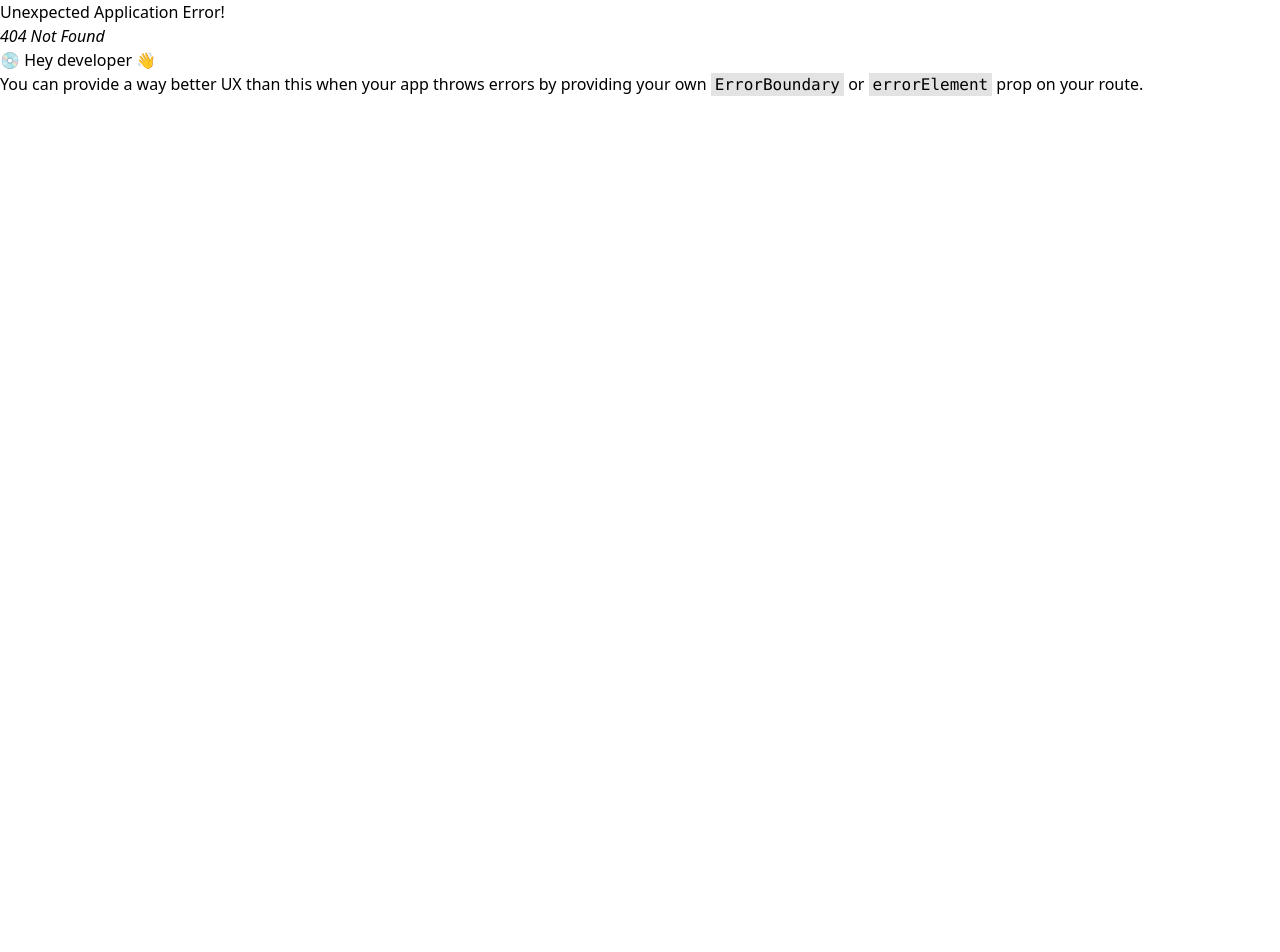
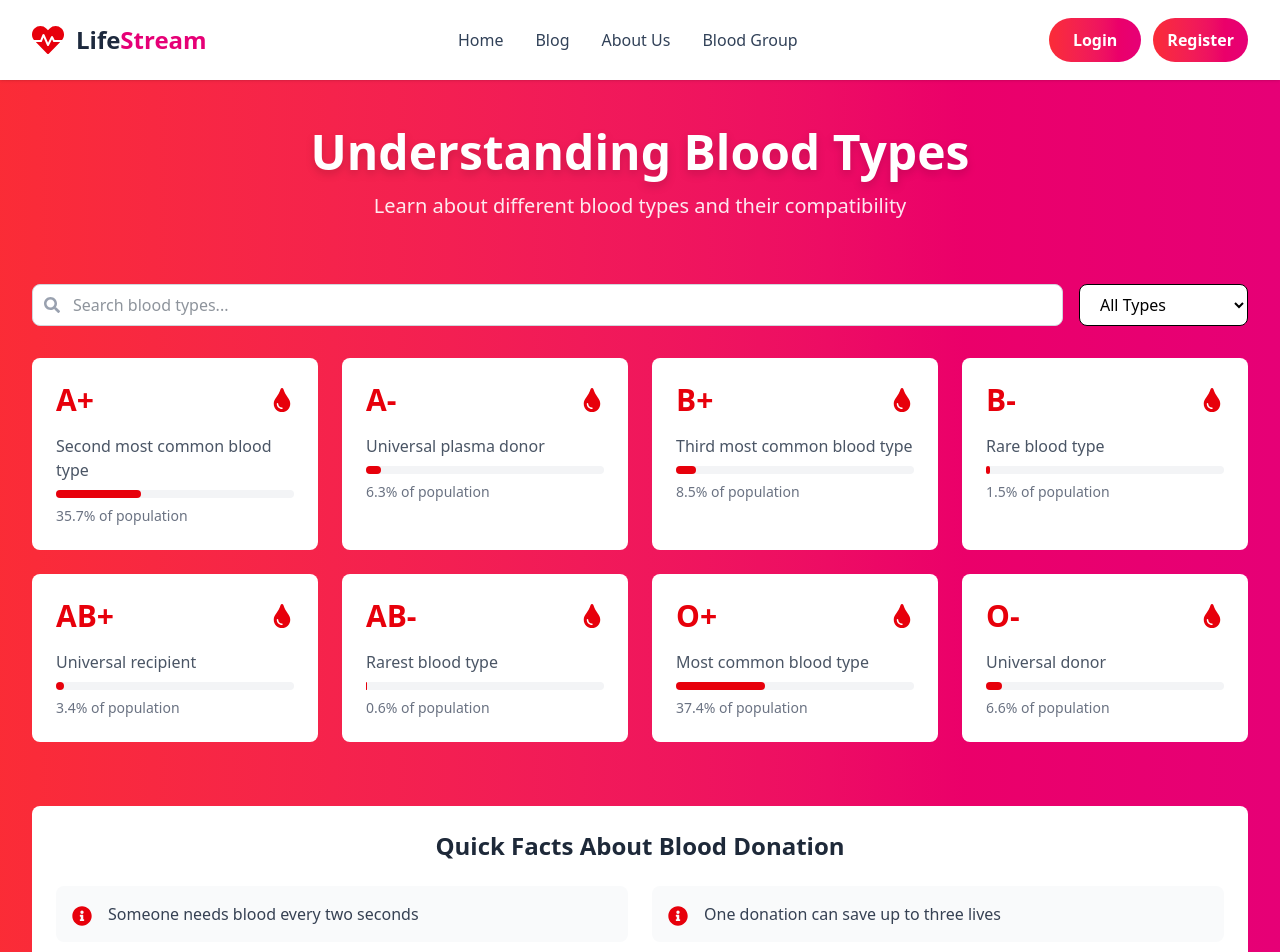
Before and after one commit to DungTranTien-dev/BloodSystemFE, a React (Vite) app: page /bloodtype in a window 1280 px wide. Before the commit this address had no page. Shown: the top 952 px of the page. Before the commit the page ends 800 px from the top, so only its background shows below. Built offline with nearby package versions, Linux system fonts and the light colour scheme.

Commit message:
BloodT-Type-Page

```diff
--- a/src/components/ui/Header.jsx
+++ b/src/components/ui/Header.jsx
@@ -1,7 +1,6 @@
-import React, { useState, useEffect, useRef } from 'react';
+import React from 'react';
 import { useNavigate } from 'react-router-dom';
-import { FaHeartbeat } from 'react-icons/fa';
-import { FaChevronDown } from 'react-icons/fa6';
+import { FaHeartbeat } from 'react-icons/fa'; // Sử dụng icon khác cho logo
 
 const NavLink = ({ children, onClick }) => (
   <li
@@ -14,25 +13,12 @@ const NavLink = ({ children, onClick }) => (
 
 function Header() {
   const navigate = useNavigate();
-  const [showPopover, setShowPopover] = useState(false);
-  const popoverRef = useRef();
-
-  // Close popover when click outside
-  useEffect(() => {
-    const handleClickOutside = (event) => {
-      if (popoverRef.current && !popoverRef.current.contains(event.target)) {
-        setShowPopover(false);
-      }
-    };
-    document.addEventListener("mousedown", handleClickOutside);
-    return () => document.removeEventListener("mousedown", handleClickOutside);
-  }, []);
 
   return (
     <header className="sticky top-0 z-50 w-full bg-white/80 backdrop-blur-md shadow-sm">
       <div className="max-w-7xl mx-auto px-4 sm:px-6 lg:px-8">
         <div className="flex items-center justify-between h-20">
-          {/* Logo */}
+          {/* Logo Section */}
           <div
             className="flex items-center cursor-pointer"
             onClick={() => navigate("/")}
@@ -43,49 +29,17 @@ function Header() {
             </span>
           </div>
 
-          {/* Navigation */}
+          {/* Desktop Navigation */}
           <nav className="hidden md:flex">
-            <ul className="flex items-center space-x-8 font-semibold text-base">
+            <ul className="flex items-center space-x-8 bold">
               <NavLink onClick={() => navigate("/")}>Home</NavLink>
-
-              {/* Popover News */}
-              <li className="relative" ref={popoverRef}>
-                <div
-                  onClick={() => setShowPopover(!showPopover)}
-                  className="flex items-center text-slate-700 hover:text-red-600 transition-colors duration-300 cursor-pointer"
-                >
-                  News <FaChevronDown className="ml-1 text-sm" />
-                </div>
-
-                {showPopover && (
-                  <div className="absolute top-full left-0 mt-3 w-40 bg-white border border-gray-200 rounded-lg shadow-lg z-50 animate-fade-in-down">
-                    <div
-                      className="px-4 py-2 hover:bg-gray-100 text-slate-700 cursor-pointer"
-                      onClick={() => {
-                        navigate("/news");
-                        setShowPopover(false);
-                      }}
-                    >
-                      News
-                    </div>
-                    <div
-                      className="px-4 py-2 hover:bg-gray-100 text-slate-700 cursor-pointer"
-                      onClick={() => {
-                        navigate("/blog");
-                        setShowPopover(false);
-                      }}
-                    >
-                      Blog
-                    </div>
-                  </div>
-                )}
-              </li>
-
+              <NavLink onClick={() => navigate("/blog")}>Blog</NavLink>
               <NavLink onClick={() => navigate("/about-us")}>About Us</NavLink>
-              <NavLink onClick={() => navigate("/find-blood")}>Find Blood</NavLink>
+              <NavLink onClick={() => navigate("/bloodtype")}>Blood Group</NavLink>
             </ul>
           </nav>
 
+          {/* === PHẦN THAY ĐỔI: THÊM NÚT REGISTER === */}
           {/* Auth Buttons */}
           <div className="flex items-center space-x-3">
             <button
@@ -101,10 +55,13 @@ function Header() {
               Register
             </button>
           </div>
+          {/* === KẾT THÚC PHẦN THAY ĐỔI === */}
+
+          {/* Mobile menu button can be added here if needed */}
         </div>
       </div>
     </header>
   );
 }
 
-export default Header;
+export  default Header;
--- /dev/null
+++ b/src/pages/blood/blood.jsx
@@ -0,0 +1,207 @@
+import React, { useState } from "react";
+import { FaHeart, FaTint, FaInfoCircle, FaHospital, FaSearch, FaFilter, FaPlay } from "react-icons/fa";
+
+const BloodTypePage = () => {
+  const [selectedType, setSelectedType] = useState(null);
+  const [searchTerm, setSearchTerm] = useState("");
+  const [filterType, setFilterType] = useState("all");
+
+  const bloodTypes = [
+    {
+      type: "A+",
+      description: "Second most common blood type",
+      percentage: "35.7%",
+      canDonateTo: ["A+", "AB+"],
+      canReceiveFrom: ["A+", "A-", "O+", "O-"]
+    },
+    {
+      type: "A-",
+      description: "Universal plasma donor",
+      percentage: "6.3%",
+      canDonateTo: ["A+", "A-", "AB+", "AB-"],
+      canReceiveFrom: ["A-", "O-"]
+    },
+    {
+      type: "B+",
+      description: "Third most common blood type",
+      percentage: "8.5%",
+      canDonateTo: ["B+", "AB+"],
+      canReceiveFrom: ["B+", "B-", "O+", "O-"]
+    },
+    {
+      type: "B-",
+      description: "Rare blood type",
+      percentage: "1.5%",
+      canDonateTo: ["B+", "B-", "AB+", "AB-"],
+      canReceiveFrom: ["B-", "O-"]
+    },
+    {
+      type: "AB+",
+      description: "Universal recipient",
+      percentage: "3.4%",
+      canDonateTo: ["AB+"],
+      canReceiveFrom: ["All Types"]
+    },
+    {
+      type: "AB-",
+      description: "Rarest blood type",
+      percentage: "0.6%",
+      canDonateTo: ["AB+", "AB-"],
+      canReceiveFrom: ["A-", "B-", "O-", "AB-"]
+    },
+    {
+      type: "O+",
+      description: "Most common blood type",
+      percentage: "37.4%",
+      canDonateTo: ["O+", "A+", "B+", "AB+"],
+      canReceiveFrom: ["O+", "O-"]
+    },
+    {
+      type: "O-",
+      description: "Universal donor",
+      percentage: "6.6%",
+      canDonateTo: ["All Types"],
+      canReceiveFrom: ["O-"]
+    }
+  ];
+
+  const facts = [
+    "Someone needs blood every two seconds",
+    "One donation can save up to three lives",
+    "Less than 38% of the population is eligible to donate blood",
+    "Blood cannot be manufactured – it can only come from donors"
+  ];
+
+  const filteredBloodTypes = bloodTypes.filter(blood => {
+    const matchesSearch = blood.type.toLowerCase().includes(searchTerm.toLowerCase()) ||
+                         blood.description.toLowerCase().includes(searchTerm.toLowerCase());
+    if (filterType === "all") return matchesSearch;
+    return matchesSearch && blood.type.includes(filterType);
+  });
+
+  return (
+    <div className="min-h-screen bg-gradient-to-r from-red-500 to-pink-600 py-12 px-4 sm:px-6 lg:px-8">
+      <div className="max-w-7xl mx-auto">
+        <div className="text-center mb-16">
+          <h1 className="text-4xl md:text-5xl font-bold text-white mb-4 drop-shadow-lg">
+            Understanding Blood Types
+          </h1>
+          <p className="text-xl text-white opacity-90">
+            Learn about different blood types and their compatibility
+          </p>
+        </div>
+
+        <div className="mb-8 flex flex-col md:flex-row gap-4">
+          <div className="relative flex-1">
+            <FaSearch className="absolute left-3 top-1/2 transform -translate-y-1/2 text-gray-400" />
+            <input
+              type="text"
+              placeholder="Search blood types..."
+              className="w-full pl-10 pr-4 py-2 rounded-lg border border-gray-300 bg-white text-gray-800 focus:outline-none focus:ring-2 focus:ring-red-500"
+              value={searchTerm}
+              onChange={(e) => setSearchTerm(e.target.value)}
+            />
+          </div>
+          <select
+            className="bg-white bg-white bold px-4 py-2 rounded-lg border focus:outline-none focus:ring-2 focus:ring-red-500"
+            value={filterType}
+            onChange={(e) => setFilterType(e.target.value)}
+          >
+            <option value="all">All Types</option>
+            <option value="+">Positive Types</option>
+            <option value="-">Negative Types</option>
+          </select>
+        </div>
+
+        <div className="grid grid-cols-1 md:grid-cols-2 lg:grid-cols-4 gap-6 mb-16">
+          {filteredBloodTypes.map((blood) => (
+            <div
+              key={blood.type}
+              className="bg-white rounded-lg p-6 transform transition-all duration-300 hover:scale-105 hover:shadow-xl cursor-pointer"
+              onClick={() => setSelectedType(blood)}
+            >
+              <div className="flex items-center justify-between mb-4">
+                <span className="text-3xl font-bold text-red-600">{blood.type}</span>
+                <FaTint className="text-2xl text-red-600" />
+              </div>
+              <p className="text-gray-600 mb-2">{blood.description}</p>
+              <div className="bg-gray-100 rounded-full h-2 mb-2">
+                <div
+                  className="bg-red-600 rounded-full h-2"
+                  style={{ width: blood.percentage }}
+                ></div>
+              </div>
+              <p className="text-sm text-gray-500">{blood.percentage} of population</p>
+            </div>
+          ))}
+        </div>
+
+        {selectedType && (
+          <div className="bg-white rounded-lg p-6 mb-16 animate-fade-in">
+            <h2 className="text-2xl font-bold text-gray-800 mb-4">
+              {selectedType.type} Compatibility
+            </h2>
+            <div className="grid grid-cols-1 md:grid-cols-2 gap-6">
+              <div>
+                <h3 className="text-lg font-semibold text-gray-700 mb-2">
+                  Can Donate To:
+                </h3>
+                <div className="flex flex-wrap gap-2">
+                  {selectedType.canDonateTo.map((type) => (
+                    <span
+                      key={type}
+                      className="bg-green-100 text-green-800 px-3 py-1 rounded-full"
+                    >
+                      {type}
+                    </span>
+                  ))}
+                </div>
+              </div>
+              <div>
+                <h3 className="text-lg font-semibold text-gray-700 mb-2">
+                  Can Receive From:
+                </h3>
+                <div className="flex flex-wrap gap-2">
+                  {selectedType.canReceiveFrom.map((type) => (
+                    <span
+                      key={type}
+                      className="bg-blue-100 text-blue-800 px-3 py-1 rounded-full"
+                    >
+                      {type}
+                    </span>
+                  ))}
+                </div>
+              </div>
+            </div>
+          </div>
+        )}
+
+        <div className="bg-white rounded-lg p-6 mb-16">
+          <h2 className="text-2xl font-bold text-gray-800 mb-6 text-center">
+            Quick Facts About Blood Donation
+          </h2>
+          <div className="grid grid-cols-1 md:grid-cols-2 gap-6">
+            {facts.map((fact, index) => (
+              <div
+                key={index}
+                className="flex items-start space-x-4 p-4 bg-gray-50 rounded-lg"
+              >
+                <FaInfoCircle className="text-red-600 text-xl flex-shrink-0 mt-1" />
+                <p className="text-gray-700">{fact}</p>
+              </div>
+            ))}
+          </div>
+        </div>
+
+        <div className="text-center">
+          <button className="bg-white text-red-600 px-8 py-4 rounded-full font-bold text-lg shadow-lg transform transition-all duration-300 hover:scale-105 hover:shadow-xl flex items-center justify-center mx-auto">
+            <FaHospital className="mr-2" />
+            Find Local Donation Centers
+          </button>
+        </div>
+      </div>
+    </div>
+  );
+};
+
+export default BloodTypePage;
--- a/src/pages/home/FindBlood.jsx
+++ /dev/null
@@ -1,9 +0,0 @@
-import React from 'react'
-
-function FindBloodPage() {
-  return (
-    <div>FindBloodPage</div>
-  )
-}
-
-export default FindBloodPage
```
Also changed, not shown: src/App.jsx (+5 -5 lines).
